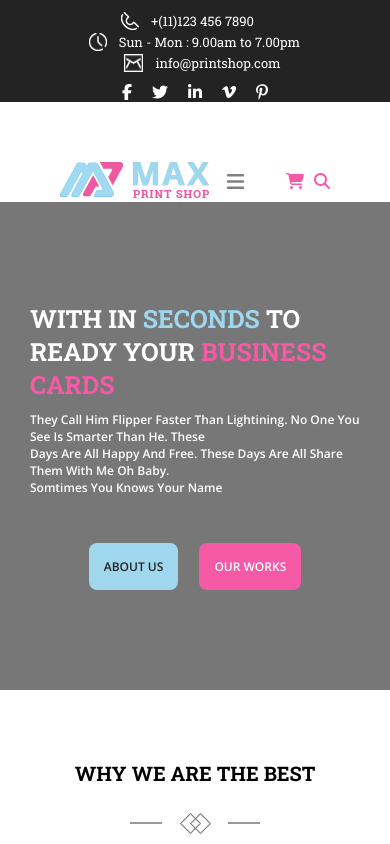
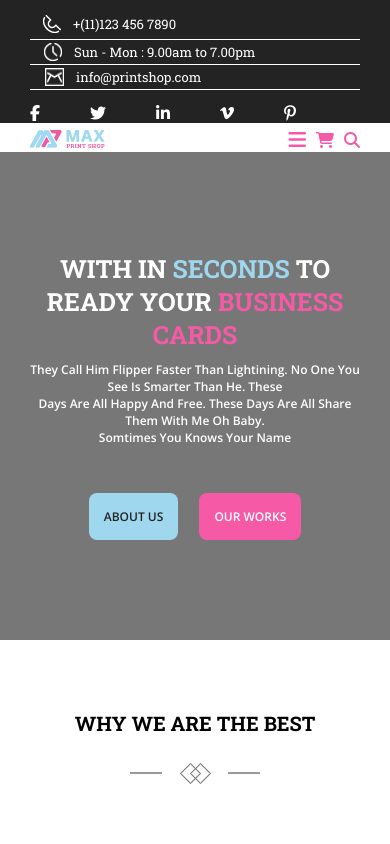
Before and after one commit to chintan3492/max_print-psd, a plain HTML site: page index.html in a window 390 px wide. Shown: the top 844 px of the page. Drawn offline with nearby package versions, Linux system fonts and the light colour scheme.

Commit message:
mobile 320px navbar

```diff
--- a/index.html
+++ b/index.html
@@ -19,8 +19,8 @@
     <!-- HEADER-TOP -->
     <header>
         <div class="pencilbanner_main">
+            <div class="pencilbanner">
                 <div class="container">
-                <div class="pencilbanner">
                     <!-- BLACK-LEFT -->
                     <div class="black-left">
                         <div class="black-box">
@@ -31,7 +31,8 @@
                             </div>
                             <div class="time-icon">
                                 <img src="./img/time-icon.png" alt="time-icon">
-                                Sun - Mon : 9.00am to 7.00pm
+                                <p class="time-text"> Sun - Mon : 9.00am to 7.00pm</p>
+
 
                             </div>
                             <div class="mail-icon">
@@ -79,16 +80,16 @@
                 </div>
             </div>
             <!-- MOB-NAV -->
-            <div class="container">
+
             <div class="mob-view">
                 <div class="mob-logo">
                     <a href="#"><img src="./img/max-logo.png" alt="MAX-shop"></a>
                 </div>
+                <!-- MOB-CART-ICON -->
+                <div class="mob-shop-icon">
                     <div class="mobile-bars">
                         <a href="javascript:void(0)" id="mobile-bars"><i class="fa-solid fa-bars"></i></a>
                     </div>
-                    <!-- MOB-CART-ICON -->
-                    <div class="mob-shop-icon">
                     <a href="#"><i class="fa-solid fa-cart-shopping"></i></a>
                     <a href="#"><i class="fa-solid fa-magnifying-glass"></i></a>
                 </div>
--- a/style.css
+++ b/style.css
@@ -33,6 +33,8 @@
   .black-left {
       display: flex;
       flex-direction: column;
+      /* border-bottom: 1px solid #ffff; */
+
   }
 
   .black-box {
@@ -45,6 +47,15 @@
       font-family: 'Roboto Slab', serif;
       font-weight: 400;
       font-size: 13px;
+  }
+
+  .telephone-icon,
+  .time-icon,
+  .mail-icon {
+      border-bottom: 1px solid #fff;
+      width: 100%;
+      padding: 3px 0px;
+
   }
 
   .telephone-icon a {
@@ -71,8 +82,13 @@
       text-decoration: none;
   }
 
+  .telephone-icon img {
+      padding-right: 12px;
+
+  }
+
   .telephone-icon a img {
-      padding-right: 12px;
+      padding-left: 13px;
   }
 
   .time-icon img {
@@ -91,7 +107,8 @@
   .media-icon {
       align-items: center;
       display: flex;
-      gap: 20px;
+      gap: 50px;
+      padding-top: 3px;
   }
 
   .fa-brands:hover {
@@ -103,12 +120,18 @@
 
   /* NAVBAR */
   .navigation {
-      padding: 30px 0px;
+      padding: 3px 0px;
       /* width: 100%; */
   }
 
   .logo img {
       display: none;
+
+  }
+
+  .mob-logo img {
+      width: 50%;
+
   }
 
 
@@ -205,6 +228,7 @@
       font-weight: 700;
       font-size: 25px;
       padding-bottom: 10px;
+      text-align: center;
   }
 
   .second {
@@ -227,6 +251,7 @@
       color: #ffff;
       text-transform: capitalize;
       padding-bottom: 47px;
+      text-align: center;
   }
 
   .mob-aboutus {
```
Lines whose indentation alone changed are shown as unchanged.
